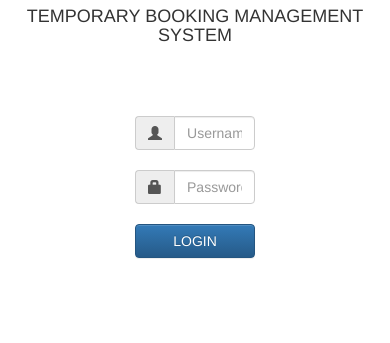
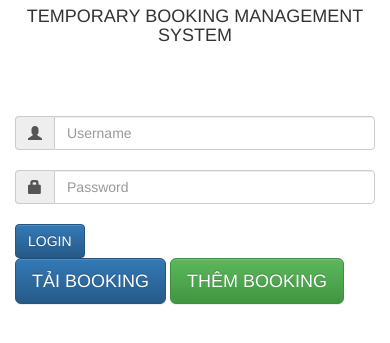
Before and after one commit to anmap/eGamePass, a website: page html/index.html in a window 390 px wide. Shown: the part 63-406 px from the top of the page. Drawn offline with nearby package versions, Linux system fonts and the light colour scheme.

Commit message:
FIx some bugs and styles

```diff
--- a/html/index.html
+++ b/html/index.html
@@ -4,7 +4,7 @@
     <meta charset="UTF-8">
     <meta name="viewport" content="width=device-width, initial-scale=1.0">
     <meta http-equiv="X-UA-Compatible" content="ie=edge">
-    <title>Vầng trăng tuổi thơ - Login</title>
+    <title>Vầng trăng tuổi thơ</title>
     <!-- Latest compiled and minified CSS -->
     <link rel="stylesheet" href="https://maxcdn.bootstrapcdn.com/bootstrap/3.3.7/css/bootstrap.min.css" integrity="sha384-BVYiiSIFeK1dGmJRAkycuHAHRg32OmUcww7on3RYdg4Va+PmSTsz/K68vbdEjh4u" crossorigin="anonymous">
 
@@ -22,25 +22,25 @@
         <h4 class="text-center">TEMPORARY BOOKING MANAGEMENT SYSTEM</h4>
         <br><br><br>
         <form id="login-form">
-            <div class="input-group col-xs-4 col-xs-offset-4">
+            <div class="input-group col-sm-4 col-sm-offset-4">
               <span class="input-group-addon"><i class="glyphicon glyphicon-user"></i></span>
               <input id="username" type="text" class="form-control" name="username" placeholder="Username">
             </div>
             <br>
-            <div class="input-group col-xs-4 col-xs-offset-4">
+            <div class="input-group col-sm-4 col-sm-offset-4">
               <span class="input-group-addon"><i class="glyphicon glyphicon-lock"></i></span>
               <input id="password" type="password" class="form-control" name="password" placeholder="Password">
             </div>
             <br>
-            <div class="input-group col-xs-4 col-xs-offset-4">
+            <div class="input-group col-sm-4 col-sm-offset-4">
                 <button type="submit" id="btn-login" class="btn btn-primary btn-block">LOGIN</button>
             </div>
         </form>
 
-        <div class="table-responsive hidden">
+        <div class="bookings">
             <button class="btn btn-lg btn-primary" id="btn-get-bookings">TẢI BOOKING</button>
             <button class="btn btn-lg btn-success" id="btn-add-booking" data-toggle="modal" data-target="#myModal">THÊM BOOKING</button>
-            <br>
+            <div class="table-responsive hidden">
                 <table class="table table-striped table-bookings">
                     <thead>
                         <th>Mã booking</th>
@@ -53,6 +53,7 @@
                     </thead>
                     <tbody></tbody>
                 </table>
+            </div>
         </div>
     </div>
 
--- a/utilities/pdf_booking.js
+++ b/utilities/pdf_booking.js
@@ -69,6 +69,7 @@ const createPDFBooking = (res, name, email, tel, numberOfTickets, bookingCode) =
         .font('document')
         .text(email);
     } else if (tel) {
+        tel = "0" + tel;
         let formattedTel = [tel.slice(0, 3), " ", tel.slice(3,6), " ", tel.slice(6)].join('');
         doc
         .font('document-bold')
```
Lines whose indentation alone changed are shown as unchanged.
